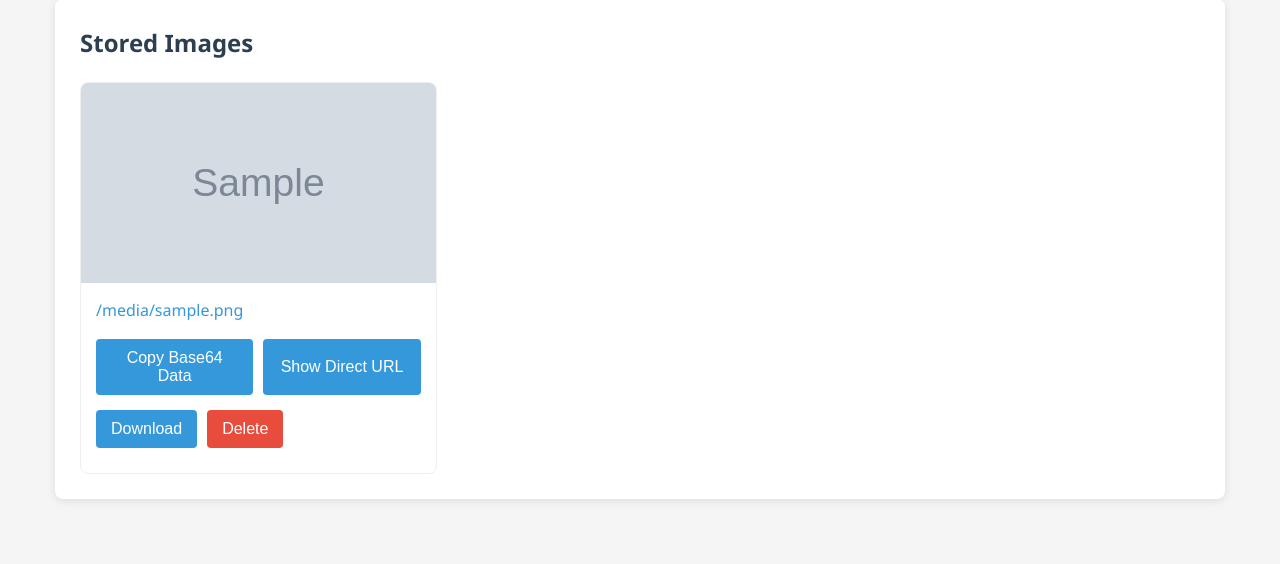
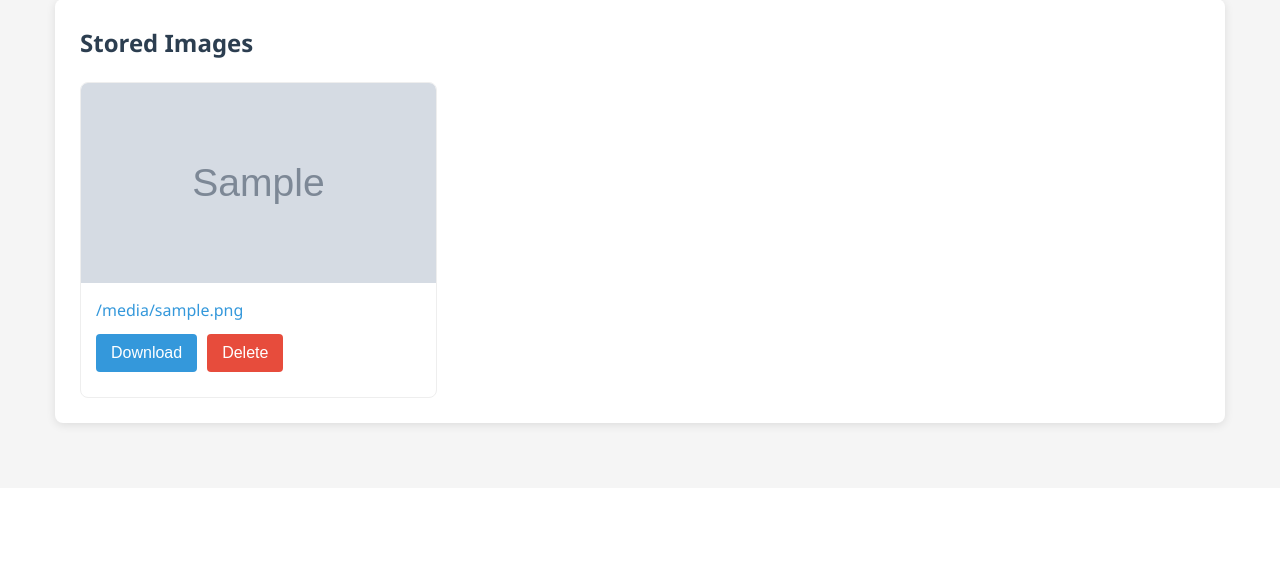
Before and after one commit to lopeben/image_manager, a Flask app: template templates/index.html in a window 1280 px wide. Shown: the part 391-955 px from the top of the page. After the commit the page ends 822 px from the top, so only its background shows below. Run offline with Flask 3, Linux system fonts and the light colour scheme; the template is opened without the code that fills it: most values are stand-ins (such as "Sample title", 1, 10 or a date in 2020); grey boxes marked "Sample" are stand-in pictures.

Commit message:
Removed base64 related features

```diff
--- a/app.py
+++ b/app.py
@@ -118,31 +118,6 @@ def logout():
     return redirect(url_for('login'))
 
 
-# New route for base64 image encoding
-@app.route('/b64image/<filename>')
-@login_required
-def serve_image_b64(filename):
-    file_path = os.path.join(app.config['UPLOAD_FOLDER'], filename)
-
-    if not os.path.isfile(file_path):
-        return jsonify({"error": "File not found"}), 404
-
-    try:
-        with open(file_path, "rb") as image_file:
-            encoded_string = base64.b64encode(image_file.read()).decode('utf-8')
-
-        mime_type = get_image_mime_type(filename)
-        return jsonify({
-            "filename": filename,
-            "mime_type": mime_type,
-            "data": f"data:{mime_type};base64,{encoded_string}",
-            # Add direct URL to base64 data
-            "direct_url": url_for('serve_image_b64', filename=filename, _external=True)
-        })
-    except Exception as e:
-        return jsonify({"error": str(e)}), 500
-
-
 @app.route('/uploads/<filename>')
 @login_required
 def serve_image(filename):
--- a/templates/index.html
+++ b/templates/index.html
@@ -6,50 +6,6 @@
     <title>Image Manager</title>
     <link rel="stylesheet" href="{{ url_for('static', filename='style.css') }}">
     <script>
-        // Function to copy base64 data to clipboard
-        function copyBase64(filename) {
-            fetch(`/b64image/${filename}`)
-                .then(response => response.json())
-                .then(data => {
-                    if (data.data) {
-                        navigator.clipboard.writeText(data.data)
-                            .then(() => {
-                                alert('Base64 data copied to clipboard!');
-                            })
-                            .catch(err => {
-                                console.error('Failed to copy: ', err);
-                                alert('Failed to copy to clipboard');
-                            });
-                    } else {
-                        alert('Error: ' + (data.error || 'Unknown error'));
-                    }
-                })
-                .catch(error => {
-                    console.error('Error:', error);
-                    alert('Failed to get base64 data');
-                });
-        }
-
-        // Function to show/hide direct URL
-        function toggleDirectUrl(element, filename) {
-            const container = element.nextElementSibling;
-            if (container.style.display === 'none') {
-                fetch(`/b64image/${filename}`)
-                    .then(response => response.json())
-                    .then(data => {
-                        if (data.direct_url) {
-                            container.innerHTML = `
-                                <input type="text" value="${data.direct_url}" readonly>
-                                <button onclick="copyDirectUrl(this)">Copy URL</button>
-                            `;
-                            container.style.display = 'block';
-                        }
-                    });
-            } else {
-                container.style.display = 'none';
-            }
-        }
-
         // Function to copy direct URL
         function copyDirectUrl(button) {
             const input = button.previousElementSibling;
@@ -103,13 +59,6 @@
                                 {{ image }}
                             </a>
 
-                            <!-- Base64 Actions -->
-                            <div class="base64-actions">
-                                <button onclick="copyBase64('{{ image }}')">Copy Base64 Data</button>
-                                <button onclick="toggleDirectUrl(this, '{{ image }}')">Show Direct URL</button>
-                                <div class="direct-url-container" style="display: none;"></div>
-                            </div>
-
                             <div class="actions">
                                 <a href="{{ url_for('serve_image', filename=image) }}" download>
                                     <button>Download</button>
```
